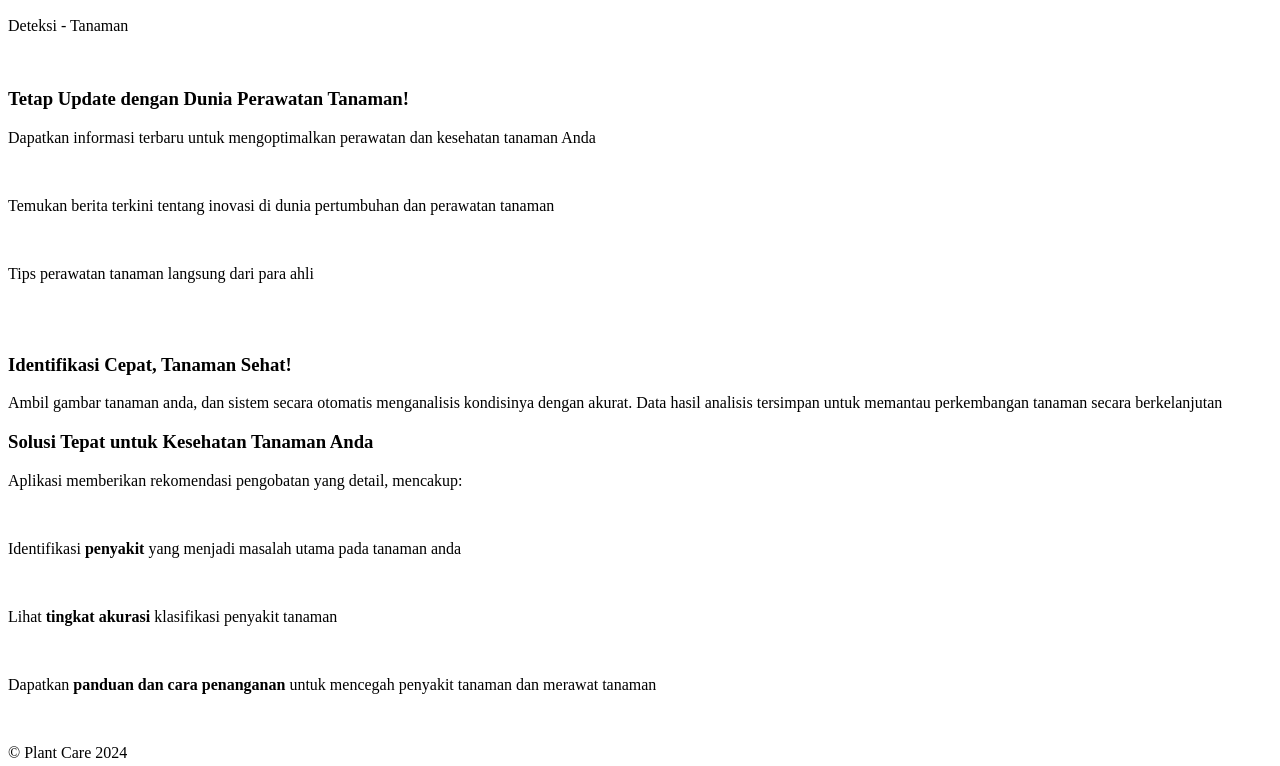
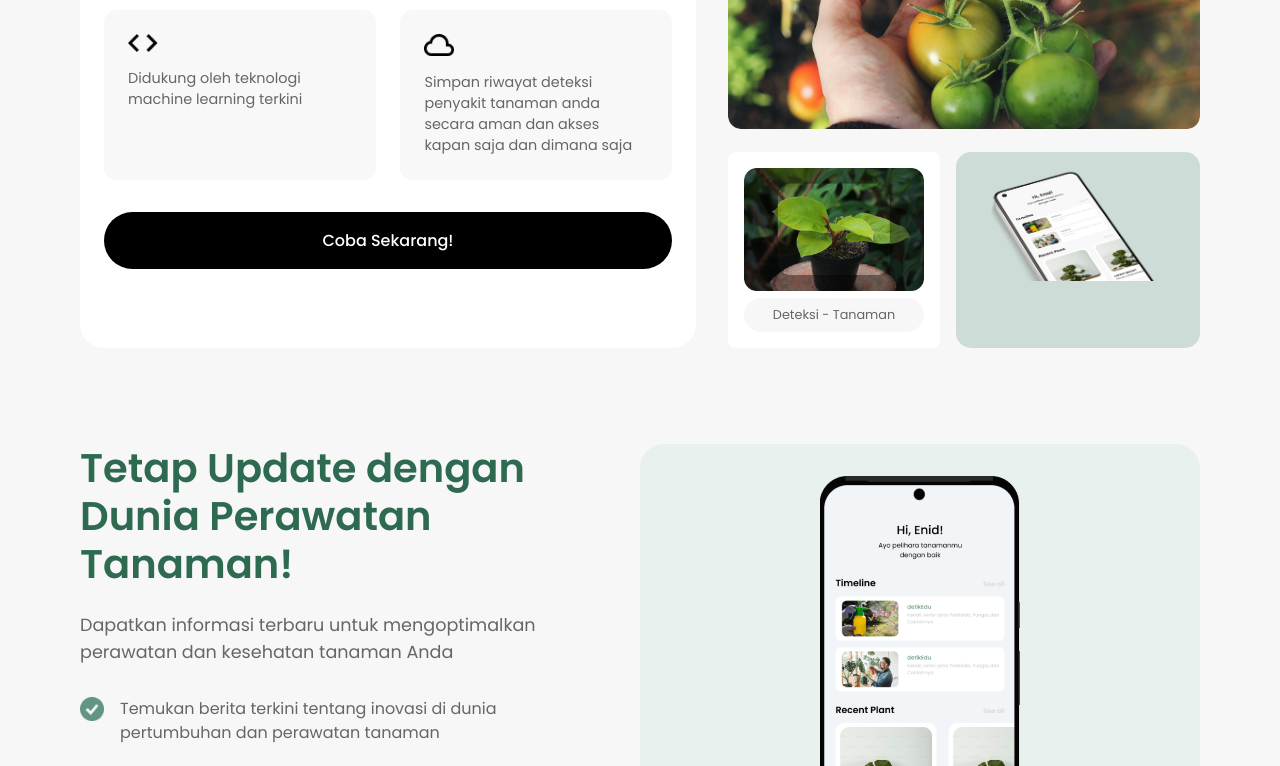
Before and after one commit to PlantCare-Bangkit/PlantCare-LandingPage, a plain HTML site: page index.html in a window 1280 px wide. Shown: the part 299-1065 px from the top of the page. Drawn offline with Linux system fonts and the light colour scheme; a web font is replaced by a local one.

Commit message:
feat: css

```diff
--- a/index.html
+++ b/index.html
@@ -23,32 +23,34 @@
             </ul> -->
         </nav>
     </header>
-    <main>
+    <main class="content">
         <section>
             <article class="feature1-text">
                 <h1>Deteksi penyakit tanaman dengan mudah dan akurat</h1>
-                <div>
-                    <div>
-                        <img src="" alt="">
+                <div class="group-feature1">
+                    <div class="group-code">
+                        <img src="src\images\code.png" alt="">
                         <p>Didukung oleh teknologi machine learning terkini</p>
                     </div>
-                    <div>
-                        <img src="" alt="">
+                    <div class="group-cloud">
+                        <img src="src\images\cloud.png" alt="">
                         <p>Simpan riwayat deteksi penyakit tanaman anda secara aman dan akses kapan saja dan dimana saja</p>
                     </div>
                 </div>
-                <div>
+                <div class="button">
                     Coba Sekarang!
                 </div>
             </article>
             <aside class="feature1-image">
-                <img src="src\images\feature1.png" alt="">
-                <div>
+                <img src="src\images\tomato.png" alt="">
+                <div class="group-image">
                     <div>
-                        <img src="" alt="">
+                        <img src="src\images\scan.png" alt="">
                         <p>Deteksi - Tanaman</p>
                     </div>
-                    <img src="" alt="">
+                    <div style="background: rgba(98, 149, 132, 0.27); border-radius: 15px; padding: 0 2rem; display: flex;">
+                        <img src="src\images\dashboard-mockup.png" alt="" style="max-height: max-content;">
+                    </div>
                 </div>
             </aside>
         </section>
@@ -57,16 +59,16 @@
                 <h1>Tetap Update dengan Dunia Perawatan Tanaman!</h1>
                 <p>Dapatkan informasi terbaru untuk mengoptimalkan perawatan dan kesehatan tanaman Anda</p>
                 <div>
-                    <img src="" alt="">
+                    <img src="src\images\verified.png" alt="">
                     <p>Temukan berita terkini tentang inovasi di dunia pertumbuhan dan perawatan tanaman</p>
                 </div>
                 <div>
-                    <img src="" alt="">
+                    <img src="src\images\verified.png" alt="">
                     <p>Tips perawatan tanaman langsung dari para ahli</p>
                 </div>
             </article>
             <aside class="feature2-image">
-                <img src="" alt="">
+                <img src="src\images\dashboard-mockup-front.png" alt="">
             </aside>
         </section>
         <section>
--- a/styles.css
+++ b/styles.css
@@ -0,0 +1,219 @@
+/* Reset and base styles */
+* {
+    margin: 0;
+    padding: 0;
+    box-sizing: border-box;
+    font-family: 'Poppins', sans-serif;
+}
+
+body {
+    background-color: #F7F7F7;
+}
+
+/* Header styles */
+header {
+    padding: 2.5rem 5rem 4rem 6em;
+    margin: 0 auto;
+}
+
+nav img {
+    height: 30px;
+}
+
+/* Main content styles */
+.content {
+    margin: 0 auto;
+    padding: 1rem 5rem;
+}
+
+/* Feature 1 section */
+.content section {
+    display: flex;
+    gap: 2rem;
+    margin-bottom: 6rem;
+}
+
+.feature1-text {
+    background-color: #FFFFFF;
+    padding: 1.5rem;
+    border-radius: 1.5rem;
+    width: 55%;
+}
+
+h1 {
+    font-size: 2.5rem;
+    font-weight: 600;
+    color: #000000;
+    margin-bottom: 2rem;
+    line-height: 1.2;
+}
+
+.group-feature1 {
+    display: flex;
+    flex-direction: row;
+    gap: 1.5rem;
+    margin-bottom: 2rem;
+}
+
+
+.group-code, .group-cloud {
+    display: flex;
+    flex-direction: column;
+    align-items: start;
+    gap: 1rem;
+    padding: 1.5rem;
+    background-color: #F8F8F8;
+    border-radius: 12px;
+}
+
+.group-cloud {
+    width: 70%;
+}
+
+.group-code img, .group-cloud img {
+    width: 30px;
+}
+
+.group-code p, .group-cloud p {
+    font-size: 0.9rem;
+    color: #666666;
+}
+
+.button {
+    display: inline-block;
+    padding: 1rem 2rem;
+    background-color: #000000;
+    color: #FFFFFF;
+    border-radius: 2rem;
+    cursor: pointer;
+    font-weight: 500;
+    transition: background-color 0.3s ease;
+    width: 100%;
+    text-align: center;
+}
+
+.button:hover {
+    background-color: #333333;
+}
+
+/* Feature 1 image section */
+.feature1-image {
+    flex: 1;
+    position: relative;
+}
+
+.feature1-image > img {
+    width: 100%;
+    max-width: 480px;
+    border-radius: 12px;
+}
+
+.group-image {
+    display: flex;
+    gap: 1rem;
+    margin-top: 1rem;
+}
+
+.group-image div {
+    background-color: #FFFFFF;
+    padding: 1rem;
+    border-radius: 8px;
+    text-align: center;
+}
+
+
+
+.group-image img {
+    width: 100%;
+    max-width: 200px;
+}
+
+.group-image p {
+    font-size: 0.8rem;
+    color: #666666;
+    background-color: #F7F7F7;
+    padding: 0.5rem;
+    border-radius: 1.2rem;
+}
+
+/* Feature 2 section */
+.feature2-text {
+    flex: 1;
+    max-width: 50%;
+    padding-right: 2rem;
+}
+
+.feature2-text h1 {
+    font-size: 2.5rem;
+    font-weight: 600;
+    color: #2D6A4F;
+    margin-bottom: 1.5rem;
+    line-height: 1.2;
+}
+
+.feature2-text > p {
+    color: #666666;
+    font-size: 1.1rem;
+    margin-bottom: 2rem;
+    line-height: 1.5;
+}
+
+.feature2-text div {
+    display: flex;
+    align-items: flex-start;
+    gap: 1rem;
+    margin-bottom: 1.5rem;
+}
+
+.feature2-text div img {
+    width: 24px;
+    height: 24px;
+}
+
+.feature2-text div p {
+    color: #666666;
+    font-size: 1rem;
+    line-height: 1.5;
+}
+
+.feature2-image {
+    flex: 1;
+    max-width: 50%;
+    background-color: #E9F1EE;
+    border-radius: 24px;
+    padding: 2rem 2rem 0 2rem;
+    display: flex;
+    justify-content: center;
+    align-items: center;
+}
+
+.feature2-image img {
+    width: 100%;
+    max-width: 200px;
+    height: auto;
+}
+
+
+
+/* Footer styles */
+footer {
+    text-align: center;
+    padding: 2rem;
+    color: #666666;
+    font-size: 0.9rem;
+}
+
+/* Responsive design */
+@media (max-width: 768px) {
+    .content section {
+        flex-direction: column;
+    }
+
+    .feature1-text h1 {
+        font-size: 2rem;
+    }
+
+    .group-image {
+        flex-direction: column;
+    }
+}
```
